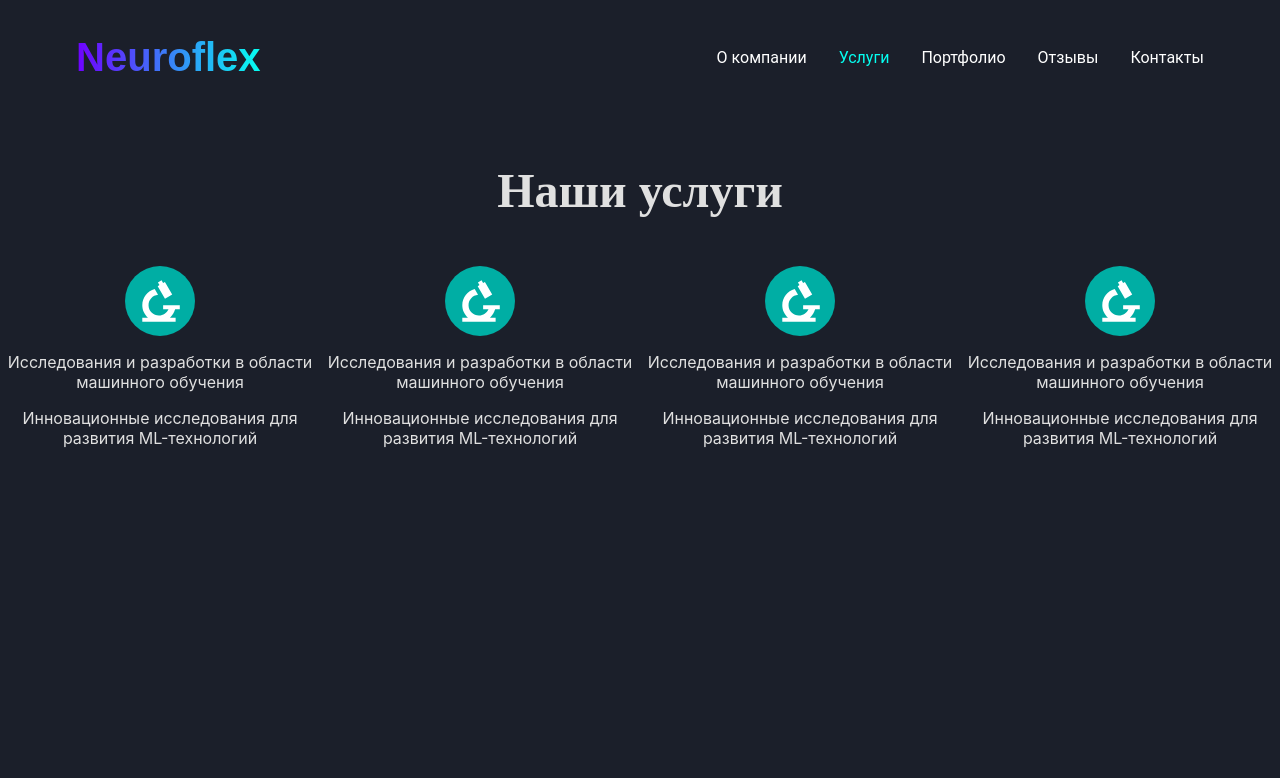
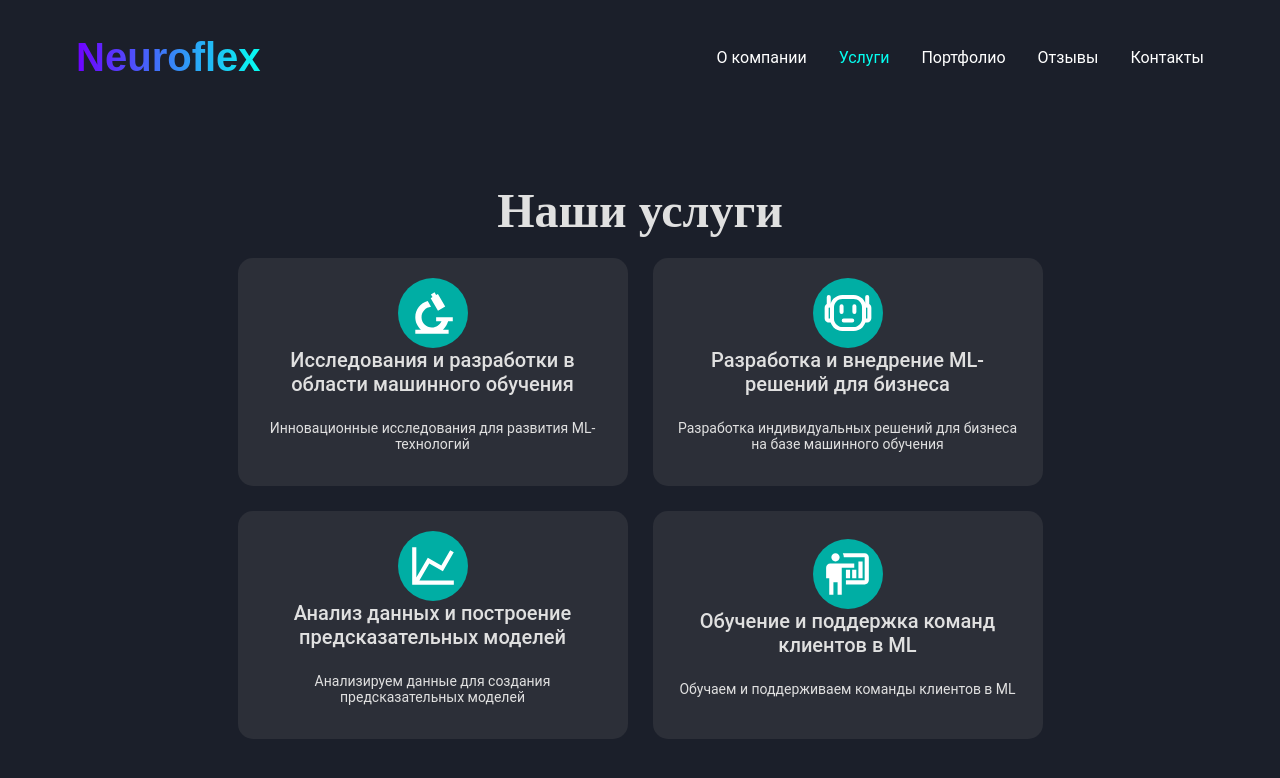
Before and after one commit to NeuroFlexDev/Landing, a React (Create React App) app: page /services in a window 1280 px wide. Shown: the top 778 px of the page. Built offline with nearby package versions, Linux system fonts and the light colour scheme.

Commit message:
adaptive

```diff
--- /dev/null
+++ b/src/SevicePage/Icons/GraphicIcon.jsx
@@ -0,0 +1,19 @@
+import React from "react";
+
+export const GraphicIcon = () => {
+  return (
+    <svg
+      width="70"
+      height="70"
+      viewBox="0 0 70 70"
+      fill="none"
+      xmlns="http://www.w3.org/2000/svg"
+    >
+      <circle cx="35" cy="35" r="35" fill="#00AEA4" />
+      <path
+        d="M43.3334 34.5417L52.1667 19.2708L55.7709 21.3542L44.8751 40.2083L31.3126 32.3958L21.3751 49.5833H55.8334V53.75H14.1667V16.25H18.3334V46.5417L29.7917 26.6667L43.3334 34.5417Z"
+        fill="white"
+      />
+    </svg>
+  );
+};
--- /dev/null
+++ b/src/SevicePage/Icons/HumanIcon.jsx
@@ -0,0 +1,19 @@
+import React from "react";
+
+export const HumanIcon = () => {
+  return (
+    <svg
+      width="70"
+      height="70"
+      viewBox="0 0 70 70"
+      fill="none"
+      xmlns="http://www.w3.org/2000/svg"
+    >
+      <circle cx="35" cy="35" r="35" fill="#00AEA4" />
+      <path
+        d="M51.6667 45.4166C53.9583 45.4166 55.8333 43.5416 55.8333 41.25V18.3333C55.8333 16.0416 53.9583 14.1666 51.6667 14.1666H29.7917C30.4167 15.4166 30.8333 16.875 30.8333 18.3333H51.6667V41.25H32.9167V45.4166M41.25 24.5833V28.75H28.75V55.8333H24.5833V43.3333H20.4167V55.8333H16.25V39.1666H13.125V28.75C13.125 26.4583 15 24.5833 17.2917 24.5833H41.25ZM26.6667 18.3333C26.6667 20.625 24.7917 22.5 22.5 22.5C20.2083 22.5 18.3333 20.625 18.3333 18.3333C18.3333 16.0416 20.2083 14.1666 22.5 14.1666C24.7917 14.1666 26.6667 16.0416 26.6667 18.3333ZM45.4167 22.5H49.5833V39.1666H45.4167V22.5ZM39.1667 30.8333H43.3333V39.1666H39.1667V30.8333ZM32.9167 30.8333H37.0833V39.1666H32.9167V30.8333Z"
+        fill="white"
+      />
+    </svg>
+  );
+};
--- /dev/null
+++ b/src/SevicePage/Icons/RobotIcon.jsx
@@ -0,0 +1,32 @@
+import React from "react";
+
+export const RobotIcon = () => {
+  return (
+    <svg
+      width="70"
+      height="70"
+      viewBox="0 0 70 70"
+      fill="none"
+      xmlns="http://www.w3.org/2000/svg"
+    >
+      <circle cx="35" cy="35" r="35" fill="#00AEA4" />
+      <path
+        d="M40.6373 18.9854H29.3623C27.9993 18.9848 26.6496 19.2528 25.3902 19.7741C24.1309 20.2954 22.9865 21.0597 22.0227 22.0234C21.0588 22.9871 20.2942 24.1312 19.7727 25.3905C19.2512 26.6498 18.9829 27.9995 18.9832 29.3624V40.6374C18.9826 42.0006 19.2507 43.3505 19.7721 44.61C20.2935 45.8695 21.058 47.0139 22.0219 47.9778C22.9858 48.9417 24.1302 49.7063 25.3897 50.2277C26.6492 50.7491 27.9992 51.0172 29.3623 51.0166H40.6373C42.0005 51.0172 43.3504 50.7491 44.6099 50.2277C45.8694 49.7063 47.0138 48.9417 47.9777 47.9778C48.9416 47.0139 49.7061 45.8695 50.2275 44.61C50.7489 43.3505 51.017 42.0006 51.0165 40.6374V29.3624C51.017 27.9993 50.7489 26.6494 50.2275 25.3899C49.7061 24.1304 48.9416 22.9859 47.9777 22.022C47.0138 21.0581 45.8694 20.2936 44.6099 19.7722C43.3504 19.2508 42.0005 18.9827 40.6373 18.9833V18.9854Z"
+        stroke="white"
+        strokeWidth="4"
+      />
+      <path
+        d="M50.8458 42.4749H54.2187C54.785 42.4749 55.3282 42.2499 55.7286 41.8494C56.1291 41.449 56.3541 40.9058 56.3541 40.3395V29.6624C56.3541 29.096 56.1291 28.5529 55.7286 28.1524C55.3282 27.752 54.785 27.527 54.2187 27.527H50.8437M19.1562 42.4749H15.7812C15.5007 42.4749 15.2231 42.4197 14.964 42.3123C14.7049 42.205 14.4695 42.0477 14.2712 41.8494C14.0729 41.6512 13.9156 41.4157 13.8083 41.1567C13.701 40.8976 13.6458 40.6199 13.6458 40.3395V29.6624C13.6458 29.096 13.8707 28.5529 14.2712 28.1524C14.6717 27.752 15.2148 27.527 15.7812 27.527H19.1562"
+        stroke="white"
+        strokeWidth="4"
+      />
+      <path
+        d="M15.7603 27.527V18.9854M54.2186 27.527L54.1978 18.9854M28.5728 28.2562V33.877M41.3853 28.2562V33.877M30.7082 42.4749H39.2498"
+        stroke="white"
+        strokeWidth="4"
+        strokeLinecap="round"
+        strokeLinejoin="round"
+      />
+    </svg>
+  );
+};
--- a/src/SevicePage/ServicePage.css
+++ b/src/SevicePage/ServicePage.css
@@ -4,34 +4,120 @@
   color: #e0e0e0;
   align-items: center;
   flex-direction: column;
+  padding: 20px;
 }
 
 #services-p {
   font-family: "Montserrat";
   font-size: 48px;
   font-weight: 600;
+  margin-bottom: 20px;
+  text-align: center;
 }
 
 .Service-blocks {
   display: flex;
-  flex-direction: row;
+  flex-wrap: wrap;
+  justify-content: center;
+  gap: 25px;
+  width: 100%;
+  max-width: 1200px;
 }
 
-.Cards {
-  width: 350px;
-  display: flex;
-  justify-content: center;
-}
-
-.Card-1 {
+.Card {
   display: flex;
   flex-direction: column;
   justify-content: center;
   align-items: center;
-  text-align: center;
-  align-items: center;
+  width: 100%;
+  max-width: 350px;
+  padding: 20px;
+  background-color: #2c2f38;
+  border-radius: 15px;
+  transition: transform 0.2s ease, box-shadow 0.2s ease;
 }
 
-.MicroscopeIcon {
+.Card:hover {
+  transform: translateY(-5px);
+  box-shadow: 0px 4px 15px rgba(0, 0, 0, 0.2);
+}
+
+.Card-Icon {
   color: #00aea4;
+  font-size: 70px;
+  margin-bottom: 15px;
 }
+
+#card-header {
+  font-family: "Roboto", sans-serif;
+  font-size: 20px;
+  margin: 0;
+  font-weight: 500;
+  margin-bottom: 10px;
+  text-align: center;
+}
+
+#card-description {
+  font-family: "Roboto", sans-serif;
+  font-size: 14px;
+  font-weight: 400;
+  text-align: center;
+}
+
+/* Медиазапросы для адаптивности */
+
+/* Для экранов шириной 1200px и меньше */
+@media (max-width: 1200px) {
+  .Service-blocks {
+    gap: 20px;
+  }
+  .Card {
+    max-width: 300px;
+  }
+}
+
+/* Для экранов шириной 992px и меньше - 2 карточки в строку */
+@media (max-width: 992px) {
+  .Service-blocks {
+    justify-content: space-around;
+  }
+  .Card {
+    max-width: 45%; /* Две карточки в строку */
+  }
+}
+
+/* Для экранов шириной 768px и меньше - 2 карточки в строку */
+@media (max-width: 768px) {
+  .Card {
+    max-width: 100%;
+  }
+}
+
+/* Для экранов шириной 576px и меньше - 1 карточка в строку */
+@media (max-width: 576px) {
+  #services-p {
+    font-size: 36px;
+  }
+
+  .Service-blocks {
+    flex-direction: column;
+    gap: 20px;
+  }
+
+  .Card {
+    width: 100%;
+    max-width: 100%; /* Полная ширина для каждой карточки */
+  }
+
+  .Card-Icon {
+    font-size: 60px;
+  }
+
+  #card-header {
+    font-size: 18px;
+  }
+
+  #card-description {
+    font-size: 14px;
+  }
+}
--- a/src/SevicePage/ServicePage.jsx
+++ b/src/SevicePage/ServicePage.jsx
@@ -1,59 +1,46 @@
 import React from "react";
 import "./ServicePage.css";
 import { MicroscopeIcon } from "./Icons/MicroscopeIcon";
+import { RobotIcon } from "./Icons/RobotIcon";
+import { GraphicIcon } from "./Icons/GraphicIcon";
+import { HumanIcon } from "./Icons/HumanIcon";
+
+const services = [
+  {
+    icon: <MicroscopeIcon className="Card-Icon" />,
+    title: "Исследования и разработки в области машинного обучения",
+    description: "Инновационные исследования для развития ML-технологий",
+  },
+  {
+    icon: <RobotIcon className="Card-Icon" />,
+    title: "Разработка и внедрение ML-решений для бизнеса",
+    description:
+      "Разработка индивидуальных решений для бизнеса на базе машинного обучения",
+  },
+  {
+    icon: <GraphicIcon className="Card-Icon" />,
+    title: "Анализ данных и построение предсказательных моделей",
+    description: "Анализируем данные для создания предсказательных моделей",
+  },
+  {
+    icon: <HumanIcon className="Card-Icon" />,
+    title: "Обучение и поддержка команд клиентов в ML",
+    description: "Обучаем и поддерживаем команды клиентов в ML",
+  },
+];
 
 export const ServicePage = () => {
   return (
     <div className="ServicePage-div">
       <p id="services-p">Наши услуги</p>
       <div className="Service-blocks">
-        <div className="Card-1">
-          <MicroscopeIcon />
-          <div>
-            <p id="card-header">
-              Исследования и разработки в области машинного обучения
-            </p>
-            <p id="card-description">
-              Инновационные исследования для развития ML-технологий
-            </p>
+        {services.map((service, index) => (
+          <div key={index} className="Card">
+            {service.icon}
+            <p id="card-header">{service.title}</p>
+            <p id="card-description">{service.description}</p>
           </div>
-        </div>
-
-        <div className="Card-1">
-          <MicroscopeIcon />
-          <div>
-            <p id="card-header">
-              Исследования и разработки в области машинного обучения
-            </p>
-            <p id="card-description">
-              Инновационные исследования для развития ML-технологий
-            </p>
-          </div>
-        </div>
-
-        <div className="Card-1">
-          <MicroscopeIcon />
-          <div>
-            <p id="card-header">
-              Исследования и разработки в области машинного обучения
-            </p>
-            <p id="card-description">
-              Инновационные исследования для развития ML-технологий
-            </p>
-          </div>
-        </div>
-
-        <div className="Card-1">
-          <MicroscopeIcon />
-          <div>
-            <p id="card-header">
-              Исследования и разработки в области машинного обучения
-            </p>
-            <p id="card-description">
-              Инновационные исследования для развития ML-технологий
-            </p>
-          </div>
-        </div>
+        ))}
       </div>
     </div>
   );
```
